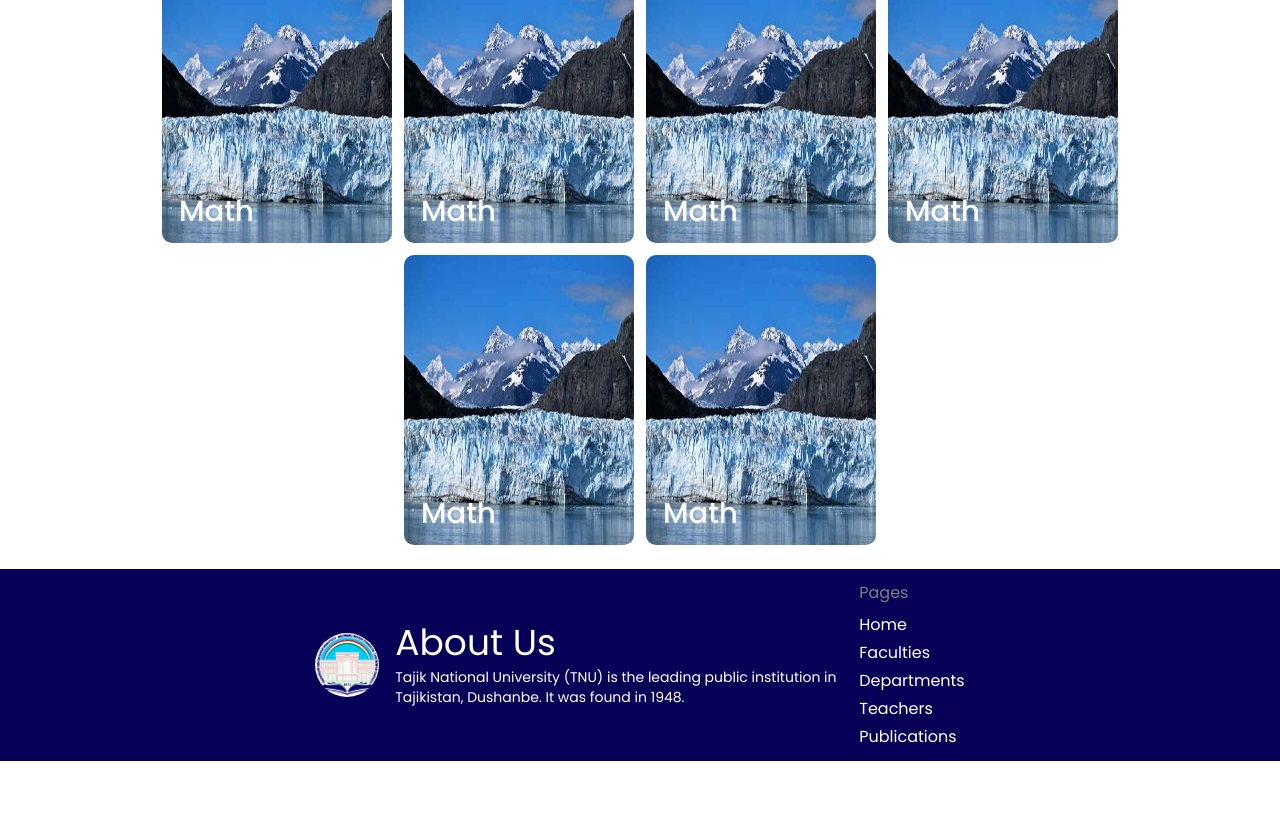
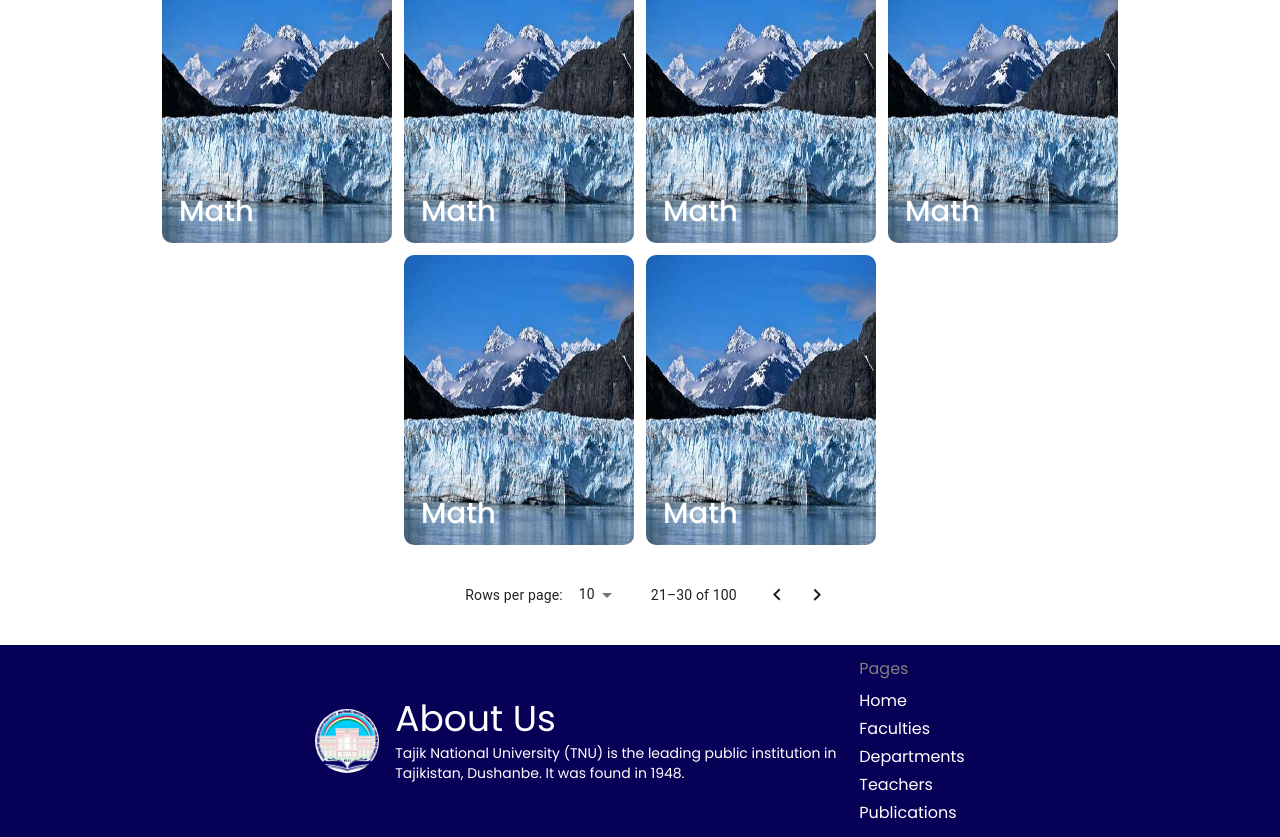
Before and after one commit to olimyuldoshev2003/TNU-Education-Department-Website, a React (Vite) app: page /faculties in a window 1280 px wide. Shown: the part 543-1380 px from the top of the page. Before the commit the page ends 1304 px from the top, so only its background shows below. Built offline with nearby package versions, Linux system fonts and the light colour scheme; what chance would draw is missing.

Commit message:
Added the publication for admin side

```diff
--- a/public/locales/tj/translation.json
+++ b/public/locales/tj/translation.json
@@ -32,7 +32,7 @@
   },
   "faculties": {
     "t1": "Ёфт шуд",
-    "t2": "факультетҳо"
+    "t2": "факултетҳо"
   },
   "departments": {
     "t1": "Ёфт шуд",
--- a/src/App.tsx
+++ b/src/App.tsx
@@ -20,6 +20,7 @@ import DepartmentsAdmin from "./pages/departmentsAdmin/DepartmentsAdmin";
 import TeachersAdmin from "./pages/teachersAdmin/TeachersAdmin";
 import Publications from "./pages/publications/Publications";
 import Publication from "./pages/publication/Publication";
+import PublicationsAdmin from "./pages/publicationsAdmin/PublicationsAdmin";
 
 const App = () => {
   const router = createBrowserRouter([
@@ -141,6 +142,10 @@ const App = () => {
           path: "teachers_admin",
           element: <TeachersAdmin />,
         },
+        {
+          path: "publications_admin",
+          element: <PublicationsAdmin />,
+        },
       ],
     },
     {
--- a/src/dashboard/Dashboard.tsx
+++ b/src/dashboard/Dashboard.tsx
@@ -57,6 +57,11 @@ const Dashboard = (props: Props) => {
       id: 3,
       path: "/admin/teachers_admin",
       name: "Teachers",
+    },
+    {
+      id: 4,
+      path: "/admin/publications_admin",
+      name: "Publications",
     },
   ];
 
--- a/src/pages/departments/Departments.tsx
+++ b/src/pages/departments/Departments.tsx
@@ -1,8 +1,28 @@
 import { useTranslation } from "react-i18next";
 import EachDepartment from "../../components/eachDepartment/EachDepartment";
+import { TablePagination } from "@mui/material";
+import React from "react";
 
 const Departments = () => {
   const { t } = useTranslation();
+
+  //Pagination
+  const [page, setPage] = React.useState(2);
+  const [rowsPerPage, setRowsPerPage] = React.useState(10);
+
+  const handleChangePage = (
+    _: React.MouseEvent<HTMLButtonElement> | null,
+    newPage: number
+  ) => {
+    setPage(newPage);
+  };
+
+  const handleChangeRowsPerPage = (
+    event: React.ChangeEvent<HTMLInputElement | HTMLTextAreaElement>
+  ) => {
+    setRowsPerPage(parseInt(event.target.value, 10));
+    setPage(0);
+  };
 
   return (
     <>
@@ -23,6 +43,17 @@ const Departments = () => {
             <EachDepartment department={`Informatics`} />
             <EachDepartment department={`Informatics`} />
           </div>
+
+          <div className="for_pagionation_of_departments flex justify-center dark:bg-white mt-6">
+            <TablePagination
+              component="div"
+              count={100}
+              page={page}
+              onPageChange={handleChangePage}
+              rowsPerPage={rowsPerPage}
+              onRowsPerPageChange={handleChangeRowsPerPage}
+            />
+          </div>
         </section>
       </div>
     </>
--- a/src/pages/faculties/Faculties.tsx
+++ b/src/pages/faculties/Faculties.tsx
@@ -2,9 +2,29 @@
 import { useTranslation } from "react-i18next";
 import facultyImage from "../../assets/bg-image.jpg";
 import EachFaculty from "../../components/eachFaculty/EachFaculty";
+import { TablePagination } from "@mui/material";
+import React from "react";
 
 const Faculties = () => {
   const { t } = useTranslation();
+
+  //Pagination
+  const [page, setPage] = React.useState(2);
+  const [rowsPerPage, setRowsPerPage] = React.useState(10);
+
+  const handleChangePage = (
+    _: React.MouseEvent<HTMLButtonElement> | null,
+    newPage: number
+  ) => {
+    setPage(newPage);
+  };
+
+  const handleChangeRowsPerPage = (
+    event: React.ChangeEvent<HTMLInputElement | HTMLTextAreaElement>
+  ) => {
+    setRowsPerPage(parseInt(event.target.value, 10));
+    setPage(0);
+  };
 
   return (
     <>
@@ -29,6 +49,17 @@ const Faculties = () => {
             <EachFaculty facultyImg={facultyImage} facultyName={`Math`} />
             <EachFaculty facultyImg={facultyImage} facultyName={`Math`} />
           </div>
+
+          <div className="for_pagionation_of_faculties flex justify-center dark:bg-white mt-6">
+            <TablePagination
+              component="div"
+              count={100}
+              page={page}
+              onPageChange={handleChangePage}
+              rowsPerPage={rowsPerPage}
+              onRowsPerPageChange={handleChangeRowsPerPage}
+            />
+          </div>
         </section>
       </div>
     </>
--- a/src/pages/publication/Publication.tsx
+++ b/src/pages/publication/Publication.tsx
@@ -34,9 +34,8 @@ const Publication = () => {
               <h2 className="mt-3 font-bold dark:text-white duration-300">
                 Year of publication: <span className="font-normal">2020</span>
               </h2>
-              <h2 className="mt-3 font-bold dark:text-white duration-300">
-                Number of pages
-                <span className="font-normal">202 pages</span>
+              <h2 className="mt-3 font-bold dark:text-white duration-300 mr-1">
+                Number of pages: <span className="font-normal">202 pages</span>
               </h2>
               <h2 className="mt-3 font-bold dark:text-white duration-300">
                 You can find this book here:{" "}
--- a/src/pages/publications/Publications.tsx
+++ b/src/pages/publications/Publications.tsx
@@ -3,10 +3,30 @@ import { useTranslation } from "react-i18next";
 import teacherImage from "../../assets/bg-image.jpg";
 
 import EachPublication from "../../components/eachPublication/EachPublication";
+import { TablePagination } from "@mui/material";
+import React from "react";
 
 const Publications = () => {
   //for translation
   const { t } = useTranslation();
+
+  //Pagination
+  const [page, setPage] = React.useState(2);
+  const [rowsPerPage, setRowsPerPage] = React.useState(10);
+
+  const handleChangePage = (
+    _: React.MouseEvent<HTMLButtonElement> | null,
+    newPage: number
+  ) => {
+    setPage(newPage);
+  };
+
+  const handleChangeRowsPerPage = (
+    event: React.ChangeEvent<HTMLInputElement | HTMLTextAreaElement>
+  ) => {
+    setRowsPerPage(parseInt(event.target.value, 10));
+    setPage(0);
+  };
   return (
     <>
       <div className="publications_component dark:bg-[#091220] duration-300 py-6">
@@ -56,6 +76,16 @@ const Publications = () => {
               publicationAuthor={"Robert T. Kiyosaki"}
             />
           </div>
+          <div className="for_pagionation_of_publications flex justify-center dark:bg-white mt-6">
+            <TablePagination
+              component="div"
+              count={100}
+              page={page}
+              onPageChange={handleChangePage}
+              rowsPerPage={rowsPerPage}
+              onRowsPerPageChange={handleChangeRowsPerPage}
+            />
+          </div>
         </section>
       </div>
     </>
--- /dev/null
+++ b/src/pages/publicationsAdmin/PublicationsAdmin.tsx
@@ -0,0 +1,9 @@
+const PublicationsAdmin = () => {
+  return (
+    <>
+      <div className="publications_admin_component">PublicationsAdmin</div>
+    </>
+  );
+};
+
+export default PublicationsAdmin;
--- a/src/pages/teachers/Teachers.tsx
+++ b/src/pages/teachers/Teachers.tsx
@@ -3,9 +3,29 @@ import EachTeacher from "../../components/eachTeacher/EachTeacher";
 //Images
 import facultyImage from "../../assets/bg-image.jpg";
 import { useTranslation } from "react-i18next";
+import { TablePagination } from "@mui/material";
+import React from "react";
 
 const Teachers = () => {
   const { t } = useTranslation();
+
+  //Pagination
+  const [page, setPage] = React.useState(2);
+  const [rowsPerPage, setRowsPerPage] = React.useState(10);
+
+  const handleChangePage = (
+    _: React.MouseEvent<HTMLButtonElement> | null,
+    newPage: number
+  ) => {
+    setPage(newPage);
+  };
+
+  const handleChangeRowsPerPage = (
+    event: React.ChangeEvent<HTMLInputElement | HTMLTextAreaElement>
+  ) => {
+    setRowsPerPage(parseInt(event.target.value, 10));
+    setPage(0);
+  };
 
   return (
     <>
@@ -66,6 +86,17 @@ const Teachers = () => {
               teacherJobLevel={`muallimi kalon`}
             />
           </div>
+
+          <div className="for_pagionation_of_teachers flex justify-center dark:bg-white mt-6">
+            <TablePagination
+              component="div"
+              count={100}
+              page={page}
+              onPageChange={handleChangePage}
+              rowsPerPage={rowsPerPage}
+              onRowsPerPageChange={handleChangeRowsPerPage}
+            />
+          </div>
         </section>
       </div>
     </>
```
